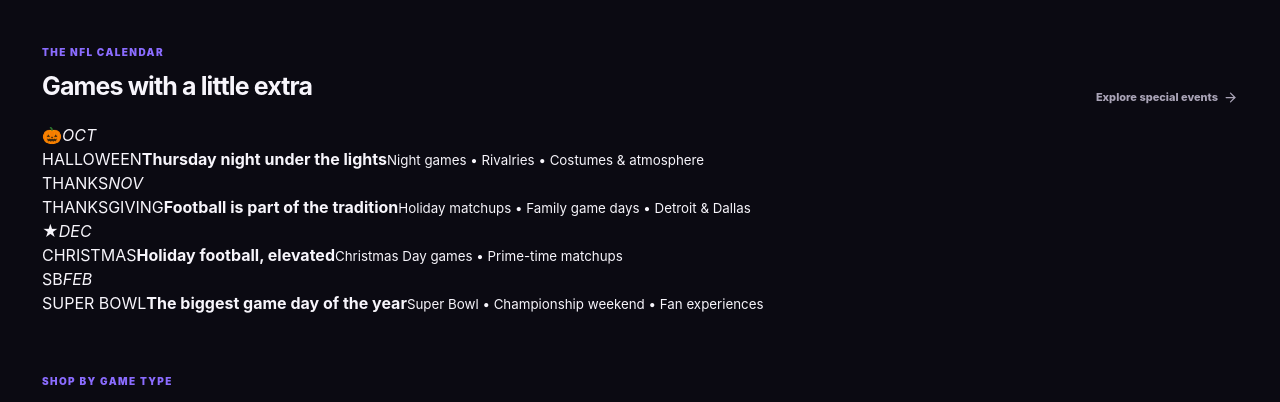
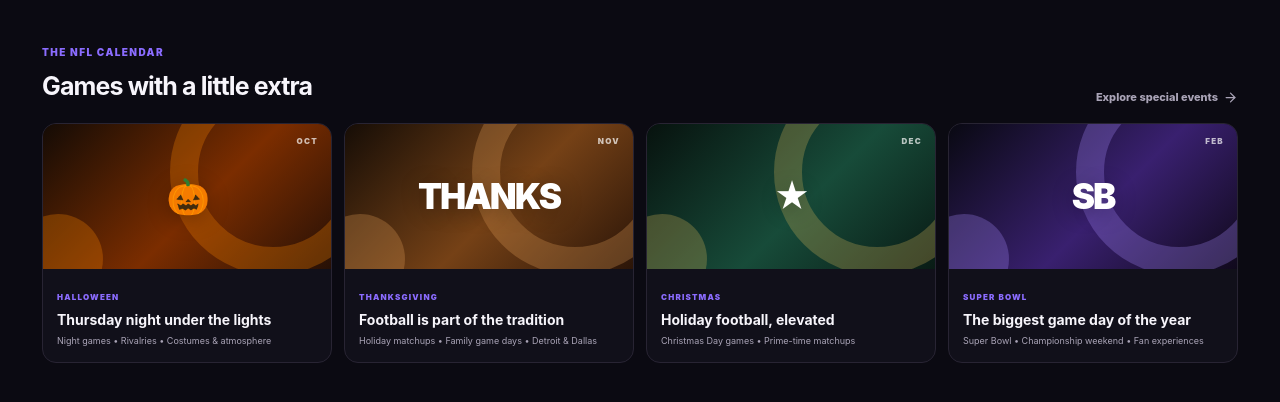
Before and after one commit to idharapareddy-cyber/kickseatz-web, a Next.js app: page / in a window 1280 px wide. Shown: the part 1480-1882 px from the top of the page. Built offline with nearby package versions, Linux system fonts and the light colour scheme.

Commit message:
Style seasonal NFL event collections

```diff
--- a/app/globals.css
+++ b/app/globals.css
@@ -3170,3 +3170,23 @@
   .kz-game-type-head{align-items:flex-start;flex-direction:column;gap:5px}
   .kz-game-type-head strong{text-align:left}
 }
+
+.kz-seasonal-grid{display:grid;grid-template-columns:repeat(4,1fr);gap:12px}
+.kz-seasonal-card{min-width:0;overflow:hidden;border:1px solid var(--line);border-radius:14px;background:var(--surface);transition:transform .2s ease,border-color .2s ease}
+.kz-seasonal-card:hover{transform:translateY(-3px);border-color:rgba(124,92,255,.5)}
+.kz-seasonal-art{height:145px;position:relative;display:flex;align-items:center;justify-content:center;overflow:hidden}
+.kz-seasonal-art:before,.kz-seasonal-art:after{content:"";position:absolute;border-radius:999px;opacity:.28}
+.kz-seasonal-art:before{width:150px;height:150px;right:-45px;top:-55px;border:28px solid currentColor}
+.kz-seasonal-art:after{width:90px;height:90px;left:-30px;bottom:-35px;background:currentColor}
+.kz-seasonal-art span{position:relative;z-index:2;font-size:35px;font-weight:950;letter-spacing:-.06em;color:#fff;text-shadow:0 4px 22px rgba(0,0,0,.3)}
+.kz-seasonal-art i{position:absolute;right:13px;top:11px;z-index:2;font-style:normal;font-size:8px;font-weight:900;letter-spacing:.16em;color:rgba(255,255,255,.7)}
+.kz-art-halloween{background:linear-gradient(135deg,#140b05,#7b2d00 55%,#261006);color:#ff8a00}
+.kz-art-thanksgiving{background:linear-gradient(135deg,#160d06,#754116 55%,#2b1508);color:#e6a15b}
+.kz-art-christmas{background:linear-gradient(135deg,#07120e,#174b39 55%,#091b15);color:#d9b65c}
+.kz-art-superbowl{background:linear-gradient(135deg,#090912,#39206f 55%,#10091c);color:#a98cff}
+.kz-seasonal-copy{padding:13px 14px 15px}
+.kz-seasonal-copy>span{font-size:8px;font-weight:900;letter-spacing:.15em;color:var(--purple2)}
+.kz-seasonal-copy strong{display:block;margin-top:6px;font-size:14px;line-height:1.15}
+.kz-seasonal-copy small{display:block;margin-top:7px;color:var(--muted);font-size:9px;line-height:1.35}
+@media(max-width:1000px){.kz-seasonal-grid{grid-template-columns:1fr 1fr}}
+@media(max-width:600px){.kz-seasonal-grid{grid-template-columns:1fr}}
```
